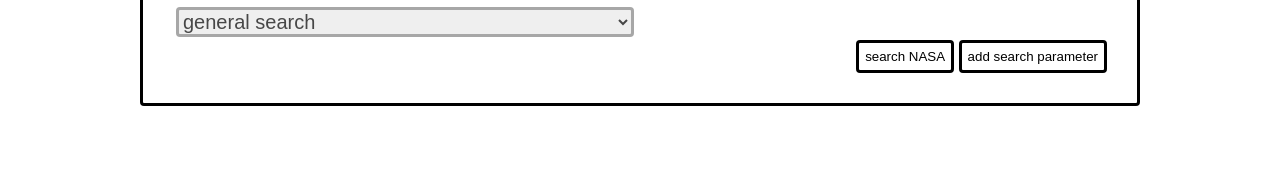
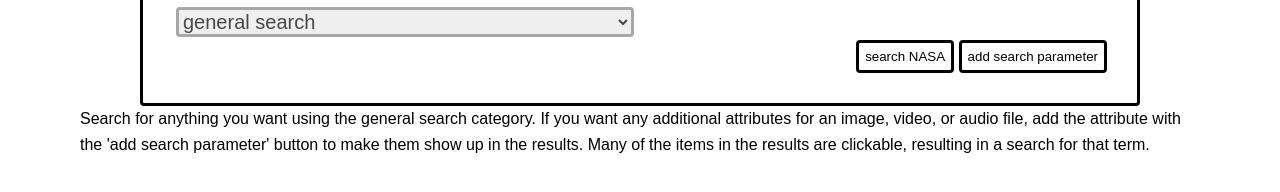
Before and after one commit to MiTTNS/capitalOneSumo, a plain HTML site: page index.html in a window 1280 px wide. Shown: the part 158-350 px from the top of the page. Drawn offline with Linux system fonts and the light colour scheme; a web font is replaced by a local one.

Commit message:
Update index.html

```diff
--- a/index.html
+++ b/index.html
@@ -34,7 +34,11 @@
 		</form>
 	</div>
 
-  <div id="root"></div>
+  <div id="root">
+  	<div class="help">
+  		<p>Search for anything you want using the general search category.  If you want any additional attributes for an image, video, or audio file, add the attribute with the 'add search parameter' button to make them show up in the results.  Many of the items in the results are clickable, resulting in a search for that term.  </p>
+  	</div>
+  </div>
 
   <script src="scripts.js"></script>
 
```
